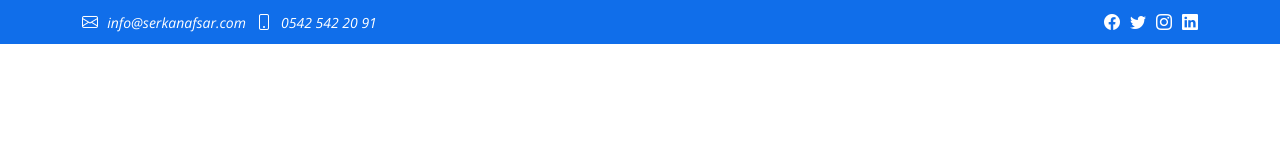
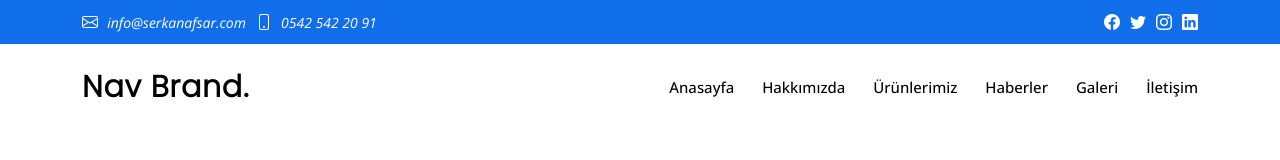
Before and after one commit to SerkanAfsar/BizlandTheme, a website: page index.html in a window 1280 px wide. Drawn offline with nearby package versions, Linux system fonts and the light colour scheme.

Commit message:
Header Menu Init

```diff
--- a/assets/scss/Common/_common.scss
+++ b/assets/scss/Common/_common.scss
@@ -6,7 +6,7 @@ body {
     min-height: 100%;
     background: $bodyBgColor;
     color: $fontColor;
-    font-family: $fontFamily;
+    font-family: $openSansFont;
 }
 section {
     padding: 60px 0px;
@@ -23,3 +23,12 @@ a {
 * {
     box-sizing: border-box;
 }
+h1,
+h2,
+h3,
+h4,
+h5,
+h6 {
+    margin: 0px;
+    padding: 0px;
+}
--- a/assets/scss/Common/_variables.scss
+++ b/assets/scss/Common/_variables.scss
@@ -3,4 +3,7 @@ $fontColor: #444444;
 $bgLightBlueColor: #f6f9fe;
 $titleLightBlueColor: #e7f1fd;
 $bodyBgColor: #fff;
-$fontFamily: "Open Sans", sans-serif;
+$openSansFont: "Open Sans", sans-serif;
+$poppinsFont: "Poppins", sans-serif;
+$whiteColor: #fff;
+$blackColor: #000;
--- /dev/null
+++ b/assets/scss/Sections/_headerSection.scss
@@ -0,0 +1,32 @@
+@use "../Common/variables" as *;
+@use "../Common/mixins" as *;
+header {
+    width: 100%;
+    height: 86px;
+    .brand {
+        color: $blackColor;
+        font-size: 30px;
+        letter-spacing: 0.8px;
+        font-weight: 600;
+        font-family: $poppinsFont;
+    }
+    nav {
+        @include centerItems;
+        ul {
+            @include centerItems;
+            & li {
+                & a {
+                    padding: 10px 0px 10px 28px;
+                    color: $blackColor;
+                    font-size: 15px;
+                    font-weight: lighter;
+                    font-weight: 500;
+                    font-family: $openSansFont;
+                    display: flex;
+                    align-items: center;
+                    justify-content: space-between;
+                }
+            }
+        }
+    }
+}
--- a/assets/scss/style.scss
+++ b/assets/scss/style.scss
@@ -1,4 +1,5 @@
-@use "./Sections/headerTop";
+@use "./Sections/headerSection";
+@use "./Sections/headerTopSection";
 @use "./Common/common";
 @import "/node_modules/bootstrap-icons/font/bootstrap-icons.css";
 @import "/node_modules/bootstrap/dist/css/bootstrap.min.css";
--- a/index.html
+++ b/index.html
@@ -9,7 +9,7 @@
     <link rel="preconnect" href="https://fonts.googleapis.com">
     <link rel="preconnect" href="https://fonts.gstatic.com" crossorigin>
     <link
-        href="https://fonts.googleapis.com/css2?family=Open+Sans:ital,wght@0,300;0,400;0,500;1,300;1,400&family=Oxygen:wght@300;400;700&display=swap"
+        href="https://fonts.googleapis.com/css2?family=Open+Sans:ital,wght@0,300;0,400;0,500;1,300;1,400&family=Oxygen:wght@300;400;700&family=Poppins:ital,wght@0,100;0,200;0,300;1,100;1,200&display=swap"
         rel="stylesheet">
     <link rel="stylesheet" type="text/css" href="assets/css/index.css" />
 </head>
@@ -41,6 +41,22 @@
             </div>
         </div>
     </section>
+    <header class="container d-flex align-items-center justify-content-md-between">
+        <h1 class="brand">
+            Nav Brand.
+        </h1>
+        <nav>
+            <ul>
+                <li><a href="#">Anasayfa</a></li>
+                <li><a href="#">Hakkımızda</a></li>
+                <li><a href="#">Ürünlerimiz</a></li>
+                <li><a href="#">Haberler</a></li>
+                <li><a href="#">Galeri</a></li>
+                <li><a href="#">İletişim</a></li>
+            </ul>
+
+        </nav>
+    </header>
 
 </body>
 
```
Also changed, not shown: assets/css/index.css, assets/scss/Sections/_headerTopSection.scss (renamed from assets/scss/Sections/_headerTop.scss), 1 other file.
